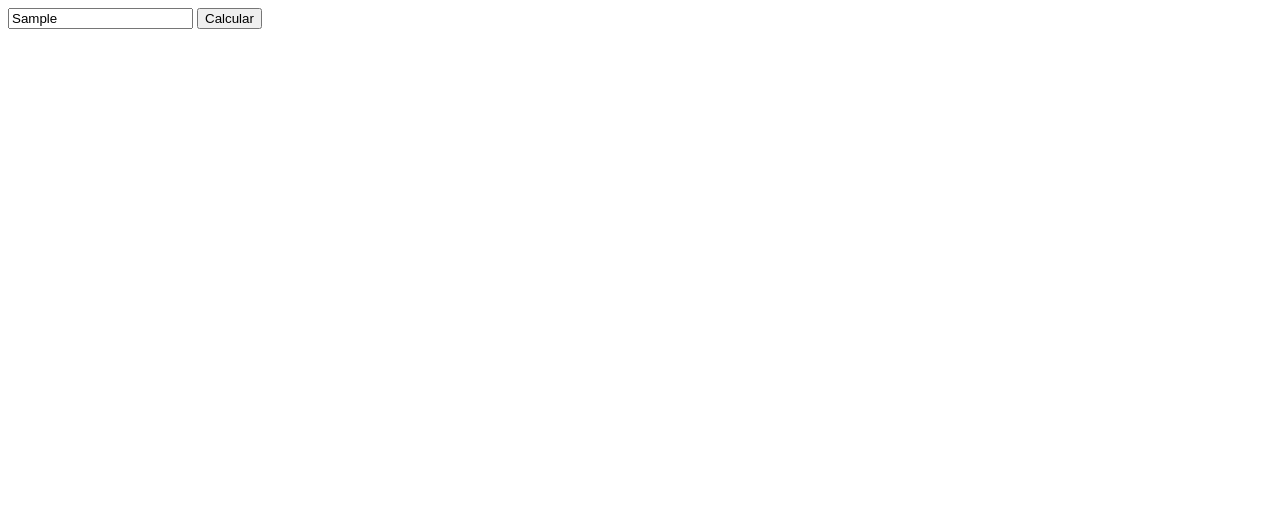
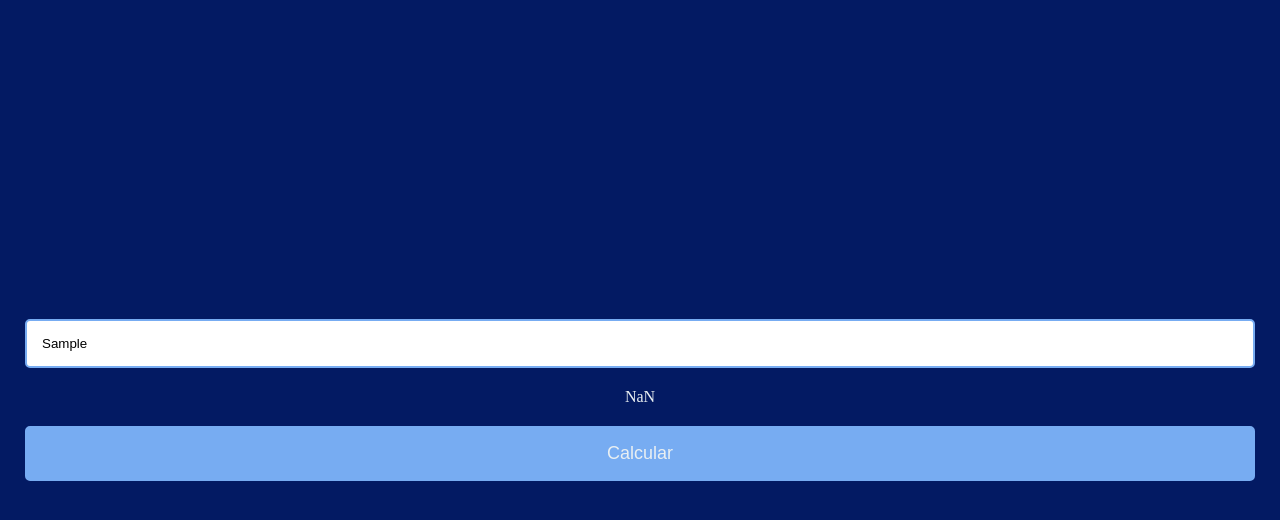
Before and after one commit to michael-santos-gith/binaryToDecimal, a plain HTML site: page index.html in a window 1280 px wide. Both pictures are taken after typing "Sample" into the empty fields and a click on the button "Calcular". Drawn offline with Linux system fonts and the light colour scheme.

Commit message:
Modificação no README, style.css, index.html e script.js.

```diff
--- a/css/style.css
+++ b/css/style.css
@@ -0,0 +1,51 @@
+* {
+    margin: 0;
+    padding: 0;
+    box-sizing: border-box;
+}
+
+body {
+    font-size: 16px;
+    background-color: #031A63;
+    color: #E9EFF2;
+    height: 100vh;
+}
+
+input#binary-number {
+    width: 100%;
+    padding: 15px;
+    margin-bottom: 20px;
+    border-radius: 5px;
+    border: 2px solid #77ACF2;
+}
+
+input#binary-number:focus {
+    border: 3px double #447EF2;
+    outline: none;
+}
+
+p#reponse {
+    padding: 10px;
+    color: #E9EFF2;
+}
+
+#container {
+    display: flex;
+    flex-direction: column;
+    justify-content: center;
+    align-items: center;
+    margin: auto;
+    padding: 0 25px;
+    height: 100vh;
+}
+
+button#compute {
+    width: 100%;
+    padding: 15px;
+    margin-top: 20px;
+    font-size: 1.125em;
+    border-radius: 5px;
+    border: 2px solid #77ACF2;
+    background-color: #77ACF2;
+    color: #E9EFF2;
+}
--- a/index.html
+++ b/index.html
@@ -5,11 +5,13 @@
     <meta http-equiv="X-UA-Compatible" content="IE=edge">
     <meta name="viewport" content="width=device-width, initial-scale=1.0">
     <title>Binário para Decimal</title>
+    <link rel="stylesheet" href="./css/style.css">
+    <script src="./js/sript.js" defer></script>
 </head>
 <body>
     <div id="container">
-        <input type="text" name="binary" id="binary-number">
-        <span id="response"></span>
+        <input type="text" name="binary" id="binary-number" placeholder="Digite um número binário...">
+        <p id="response">0</p>
         <button id="compute">Calcular</button>
     </div>
 </body>
--- a/js/sript.js
+++ b/js/sript.js
@@ -0,0 +1,24 @@
+function binaryDecimal(binary) {
+    return parseInt(binary, 2);
+  }
+
+  function findKeyCode(event) {
+    let keyCode = (event.keyCode ? event.keyCode : event.wich);
+    if (keyCode != 48 && keyCode != 49) {
+      event.preventDefault();
+    }
+  }
+
+  let binary = document.getElementById('binary-number');
+  binary.addEventListener('keypress', function() {
+    findKeyCode(event)
+  })
+
+  let caculate = document.getElementById('compute');
+  caculate.addEventListener('click', function() {
+    if (binary.value == "") {
+      document.getElementById('response').innerHTML = 0;
+    } else {
+      document.getElementById('response').innerHTML = binaryDecimal(binary.value);
+    }
+  })
```
Also changed, not shown: 1 other file.
